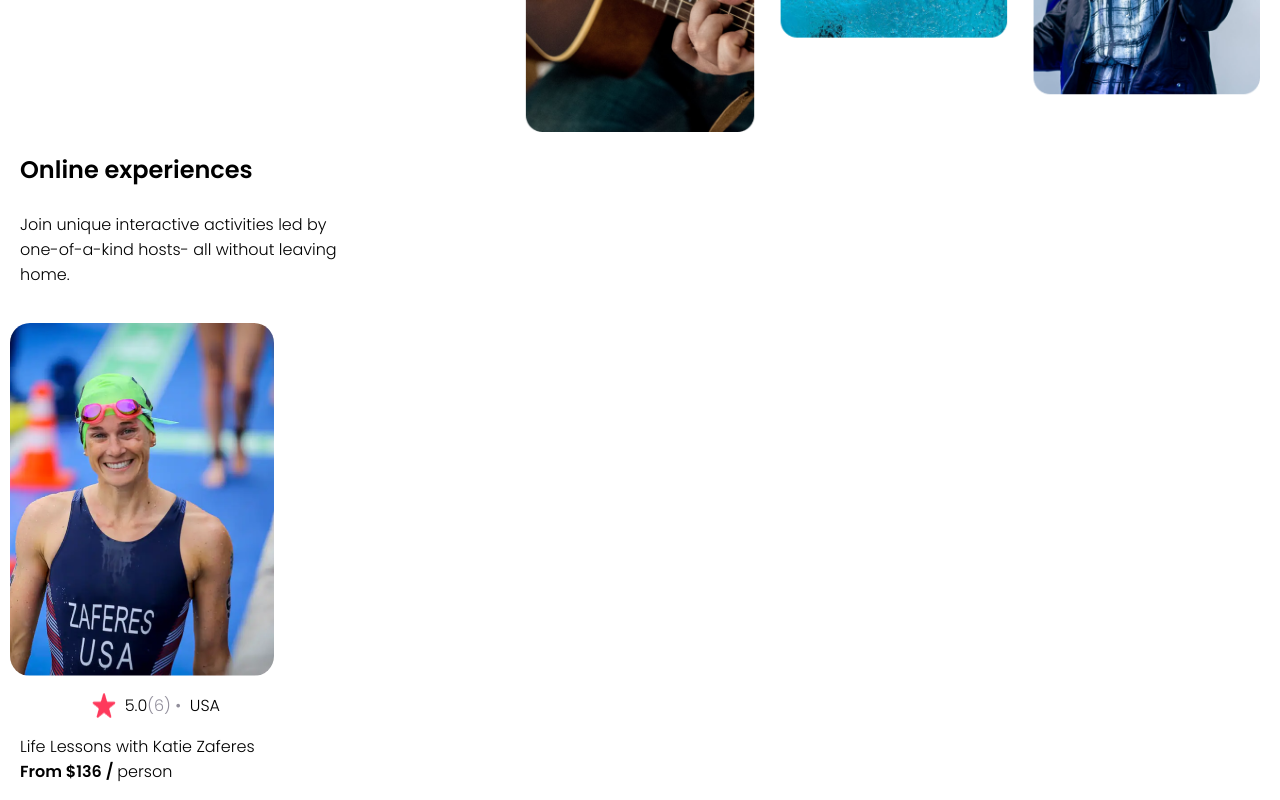
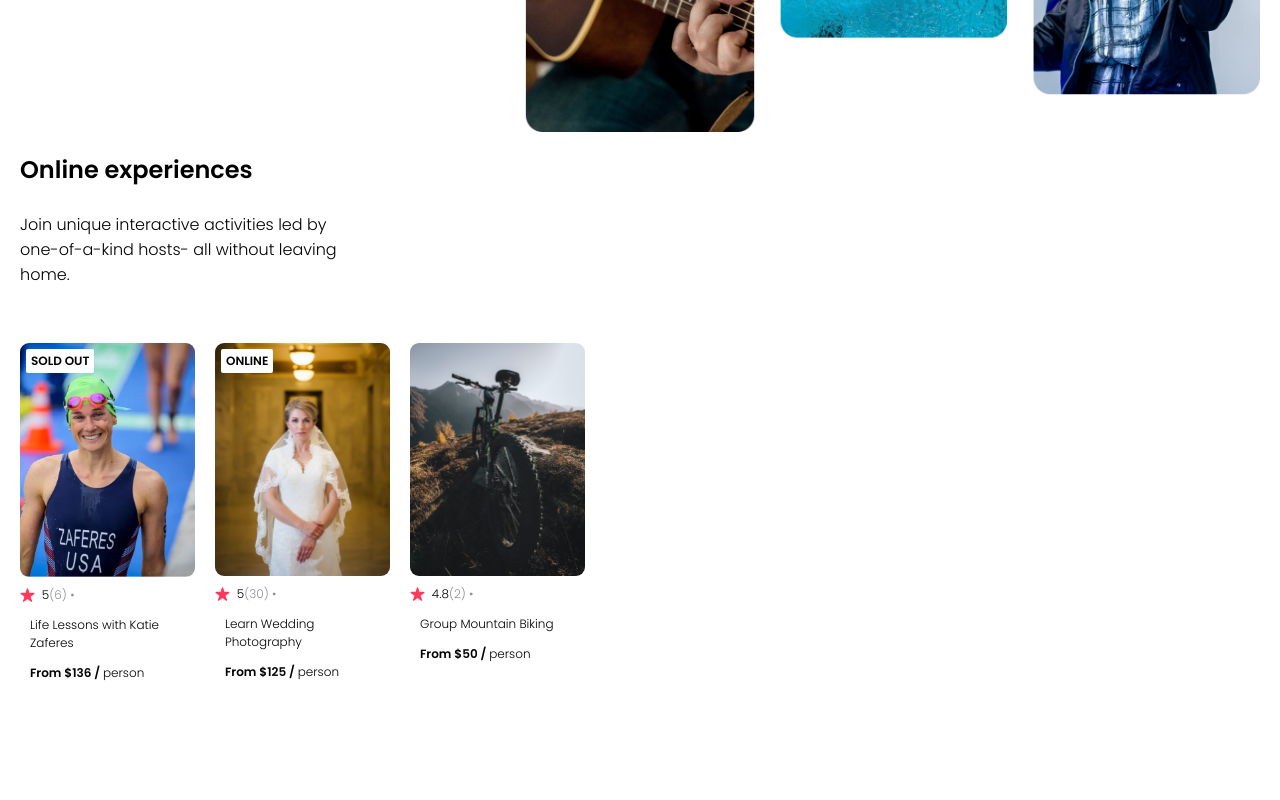
Before and after one commit to therealdhrxv/AirBnb-Clone, a React (Create React App) app: page / in a window 1280 px wide. Shown: the part 685-1485 px from the top of the page. After the commit the page ends 1399 px from the top, so only its background shows below. Built offline with nearby package versions, Linux system fonts and the light colour scheme.

Commit message:
Final commit

```diff
--- a/public/index.html
+++ b/public/index.html
@@ -9,7 +9,8 @@
       name="description"
       content="Web site created using create-react-app"
     />
-    <link rel="apple-touch-icon" href="%PUBLIC_URL%/logo192.png" />
+    <!-- <link rel="apple-touch-icon" href="%PUBLIC_URL%/logo192.png" /> -->
+
     <!--
       manifest.json provides metadata used when your web app is installed on a
       user's mobile device or desktop. See https://developers.google.com/web/fundamentals/web-app-manifest/
--- a/src/App.js
+++ b/src/App.js
@@ -1,26 +1,29 @@
 import React from "react";
 import Navbar from "./components/Navbar";
 import Hero from "./components/Hero";
-import Cards from "./components/Cards";
+import Card from "./components/Card";
+import data from "./data";
 import './styles/index.css';
 
 function App() {
+
+  const cards = data.map ((item) => {
+    return (
+        < Card
+          key = {item.id}
+          item = {item}
+        />
+      );
+    });
+
+
   return (
     <div>
-
       <Navbar />
-
       <Hero />
-
-      <Cards
-        img="katie-zaferes.png"
-        rating="5.0"
-        reviewCount={6}
-        country="USA"
-        title="Life Lessons with Katie Zaferes"
-        price={136}
-      />
-
+      <section className="cards-list" >
+        {cards}
+      </section>
     </div>
   );
 }
--- /dev/null
+++ b/src/components/Card.js
@@ -0,0 +1,37 @@
+import React from "react";
+
+export default function Card (props) {
+
+    // Logic to dynamically render the badge of either 'SOLD OUT' or 'ONLINE'
+    let badge
+    if (props.item.openSpots === 0) {
+        badge = "SOLD OUT"
+    } else if (props.item.location === "Online") {
+        badge = "ONLINE"
+    }
+
+
+    return (
+        <div className="card" >
+
+            { badge && <div className="card--badge" > {badge} </div> }   {/* see if 'sold out' badge is rendered on the screen or not */}
+
+            <img src = { require( "../images/" + props.item.coverImg ) } className="card--image" alt="" />
+
+
+            <div className="card--stats" >
+                <img src = { require("../images/star.png") } className = "card--star" alt="" />
+                <span> &nbsp; {props.item.stats.rating} </span>
+                <span className="gray" > ({props.item.stats.reviewCount}) • </span>
+                <span> &nbsp; {props.item.country} </span>
+            </div>
+
+            <div className="card--text" >
+                <p className="card--firstline" > {props.item.title} </p>
+                <p className="card--secondline" > <strong> From ${props.item.price} / </strong> person </p>
+            </div>
+
+
+        </div>
+    );
+}
--- a/src/components/Cards.js
+++ /dev/null
@@ -1,29 +0,0 @@
-import React from "react";
-
-export default function Cards(props) {
-    return (
-        <div className="card" >
-
-            <img src = { require( "../images/" + props.img ) } className="card--image" />
-
-
-            <div className="card--stats" >
-
-                <img src = { require("../images/star.png") } />
-                <span> &nbsp; {props.rating} </span>
-                <span className="gray" > ({props.reviewCount}) • </span>
-                <span> &nbsp; {props.country} </span>
-
-            </div>
-
-            <div className="card--text" >
-                <p className="card--firstline" > {props.title} </p>
-                <p className="card--secondline" > <strong> From ${props.price} / </strong> person </p>
-            </div>
-
-
-
-
-        </div>
-    );
-}
--- /dev/null
+++ b/src/data.js
@@ -0,0 +1,44 @@
+const data = [
+    {
+        id: 1,
+        title: "Life Lessons with Katie Zaferes",
+        description: "I will share with you what I call \"Positively Impactful Moments of Disappointment.\" Throughout my career, many of my highest moments only came after setbacks and losses. But learning from those difficult moments is what gave me the ability to rise above them and reach my goals.",
+        price: 136,
+        coverImg: "katie-zaferes.png",
+        stats: {
+            rating: 5.0,
+            reviewCount: 6
+        },
+        location: "Online",
+        openSpots: 0,
+    },
+    {
+        id: 2,
+        title: "Learn Wedding Photography",
+        description: "Interested in becoming a wedding photographer? For beginner and experienced photographers alike, join us in learning techniques required to leave the happy couple with memories that'll last a lifetime.",
+        price: 125,
+        coverImg: "wedding-photography.png",
+        stats: {
+            rating: 5.0,
+            reviewCount: 30
+        },
+        location: "Online",
+        openSpots: 27,
+    },
+    {
+        id: 3,
+        title: "Group Mountain Biking",
+        description: "Experience the beautiful Norwegian landscape and meet new friends all while conquering rugged terrain on your mountain bike. (Bike provided!)",
+        price: 50,
+        coverImg: "mountain-bike.png",
+        stats: {
+            rating: 4.8,
+            reviewCount: 2
+        },
+        location: "Norway",
+        openSpots: 3,
+    }
+]
+
+
+export default data
--- a/src/styles/index.css
+++ b/src/styles/index.css
@@ -36,34 +36,42 @@ section {
 
 
 .card {
-  margin-left: 10px;
+  /* margin-left: 10px; */
+  width: 175px;
+  font-size: 12px;
+  flex: 0 0 auto;         /* ADD */
+  display: flex;          /* ADD */
+  flex-direction: column; /* ADD */
+  position: relative;
 }
 
 .card--image {
-  /* width: 100px; */
-  border-radius: 20px;
+  width: 100%;
+  border-radius: 9px;
+  margin-bottom: 9px;
 }
 
 
 .card--stats {
-  display: flex;
-  /* 1070 */
-  margin-right: 1060px;
+  /* display: flex;
+  /* margin-right: 1060px;
   justify-content: end;
   margin-top: 10px;
-  margin-bottom: 0px;
+  margin-bottom: 0px; */
+  display: flex;
+  align-items: center;
 }
 
 
-.card--secondline {
-  margin-top: 0px;
-
+.card--star {
+  height: 14px;
 }
 
-.card--firstline {
-  margin-bottom: 0px;
+
+
+.gray {
+  color: #918E9B;
 }
-
 
 
 .card--text {
@@ -71,6 +79,34 @@ section {
   margin-left: 10px;
 }
 
-.gray {
-  color: #918E9B;
+.card--firstline {
+  /* margin-bottom: 0px; */
+  overflow: hidden;
+  text-overflow: ellipsis;
 }
+
+
+.card--secondline {
+  margin-top: auto;
+}
+
+
+
+.cards-list {
+  display: flex;
+  flex-wrap: nowrap;
+  gap: 20px;
+  overflow-x: auto;
+}
+
+
+
+.card--badge {
+  position: absolute;
+  top: 6px;
+  left: 6px;
+  background-color: white;
+  padding: 3px 5px;
+  border-radius: 2px;
+  font-weight: bold;
+}
```
Also changed, not shown: src/images/mountain-bike.png (added), src/images/wedding-photography.png (added).
